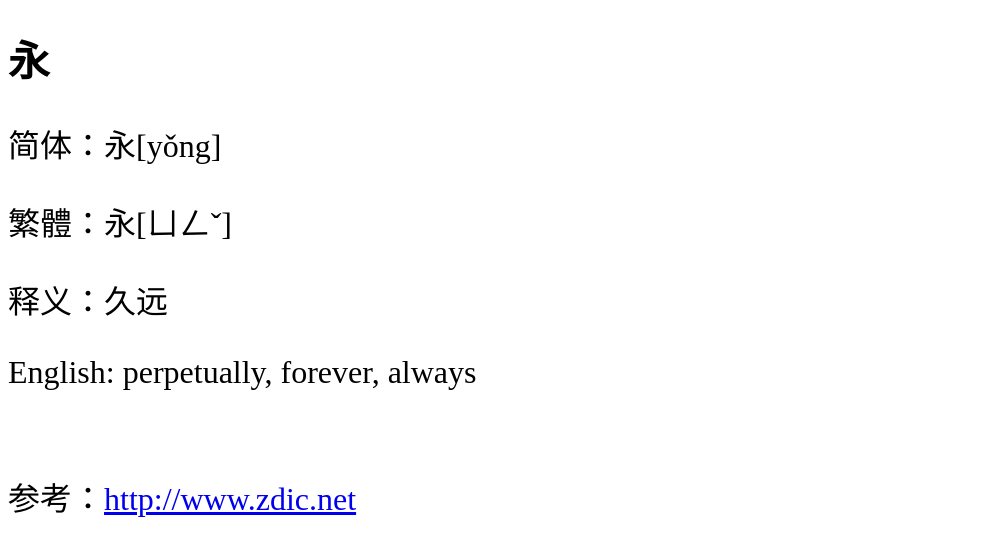
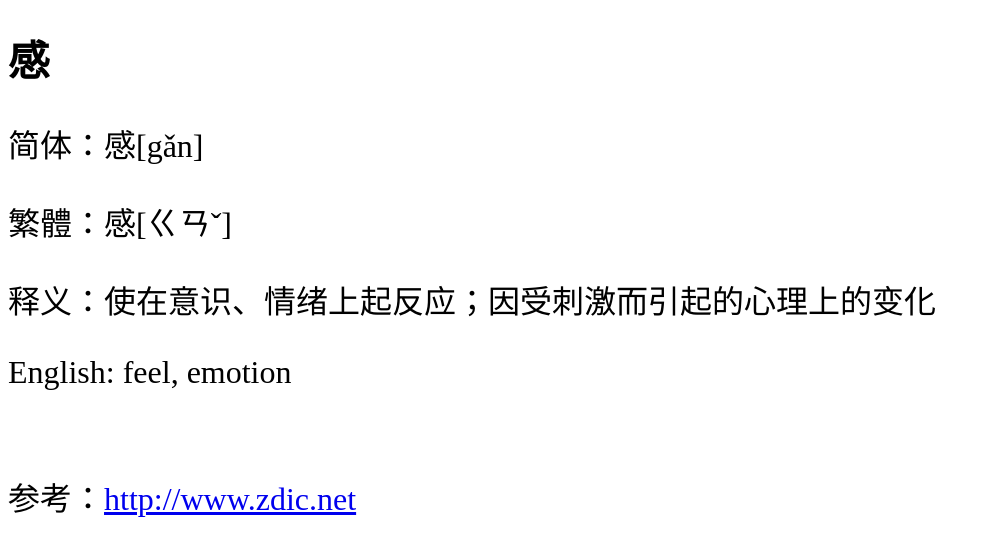
Before and after one commit to shengzhe/livecalligraphy, a Jekyll site: the page built from _posts/2012-08-31-LanTing-191.html, in a window 1280 px wide. Shown: the top 556 px of the page, without its empty margins (0-990 px from the left). Built offline with Jekyll 4.4.1, drawn with Linux system fonts in a browser that asks for light colours; Markdown is read by kramdown in place of the engine named in the settings.

Commit message:
Update 2012-08-31-LanTing-191.html

```diff
--- a/_posts/2012-08-31-LanTing-191.html
+++ b/_posts/2012-08-31-LanTing-191.html
@@ -1,11 +1,11 @@
 ---
 layout: default
-title: 兰亭集序第1个字 (1st character of Lan Ting)
+title: 兰亭集序第191个字 (191st character of Lan Ting)
 ---
-<h1>永</h1>
-<p>简体：永[yǒng]</p>
-<p>繁體：永[ㄩㄥˇ]</p>
-<p>释义：久远</p>
-<p>English: perpetually, forever, always</p>
+<h1>感</h1>
+<p>简体：感[gǎn]</p>
+<p>繁體：感[ㄍㄢˇ]</p>
+<p>释义：使在意识、情绪上起反应；因受刺激而引起的心理上的变化</p>
+<p>English: feel, emotion</p>
 <br/>
-<p>参考：<a href="http://www.zdic.net/zd/zi/ZdicE6ZdicB0ZdicB8.htm">http://www.zdic.net</a></p>
+<p>参考：<a href="http://www.zdic.net/z/19/js/611F.htm">http://www.zdic.net</a></p>
```
